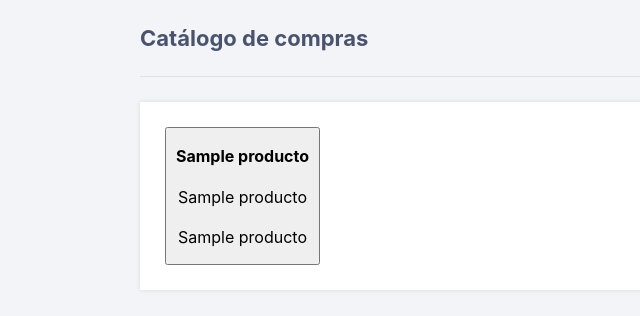
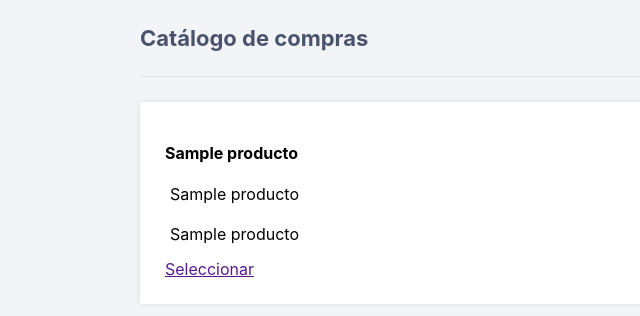
Before and after one commit to airkve/Flask-ecommerce, a Flask app: template templates/catalogo.html in a window 1280 px wide. Shown: the part 60-376 px from the top of the page, without its empty margins (0-640 px from the left). Run offline with Flask 2, Linux system fonts and the light colour scheme; the template is opened without the code that fills it: most values are stand-ins (such as "Sample title", 1, 10 or a date in 2020); parts of the project's set-up code (start-up, migrations or seed data) failed here and were passed over.

Commit message:
Beta 1.1

```diff
--- a/static/style.css
+++ b/static/style.css
@@ -187,3 +187,7 @@ margin-right: 15px;
     display: block;
 }
 }
+
+div .card {
+
+}
--- a/templates/catalogo.html
+++ b/templates/catalogo.html
@@ -6,21 +6,12 @@
 <h2>Catálogo de compras</h2>
 
 
-<div class="row">
-    <form action="" method="POST">
-        <button>
 {% for producto in productos %}
-            <div class="column">
 <div class="card">
     <h3>{{ producto[1] }}</h3>
     <p>{{ producto[2] }}</p>
     <p>{{ producto[3] }}</p>
-                </div>
+    <a href="{{ for_url('catalog', compra=producto[0]) }}">Seleccionar</a>
 </div>
 {% endfor %}
-        </button>
-    </form>
-</div>
-
-
 {% endblock %}
```
Also changed, not shown: views.py (+16 -4 lines). Lines whose indentation alone changed are shown as unchanged.
